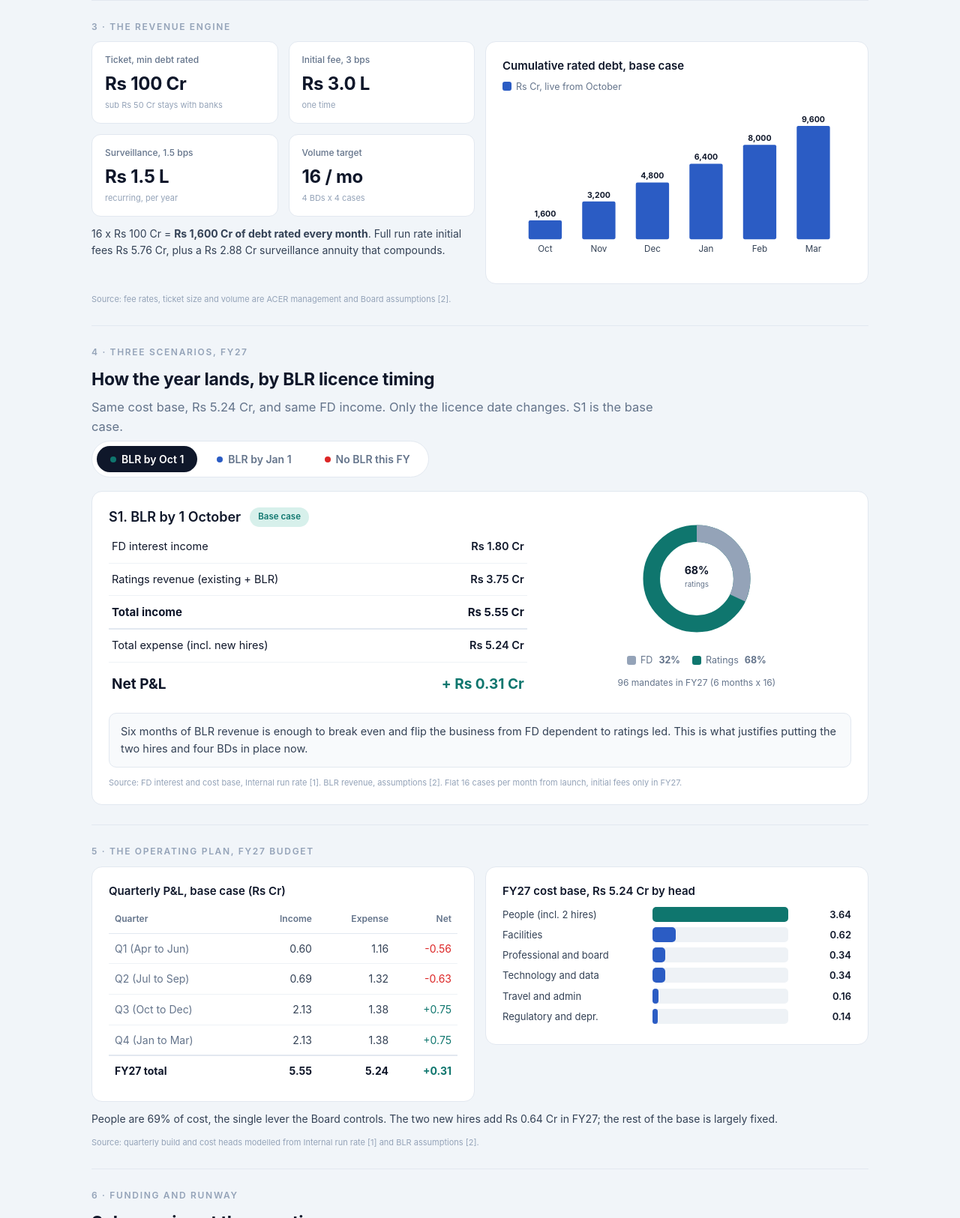
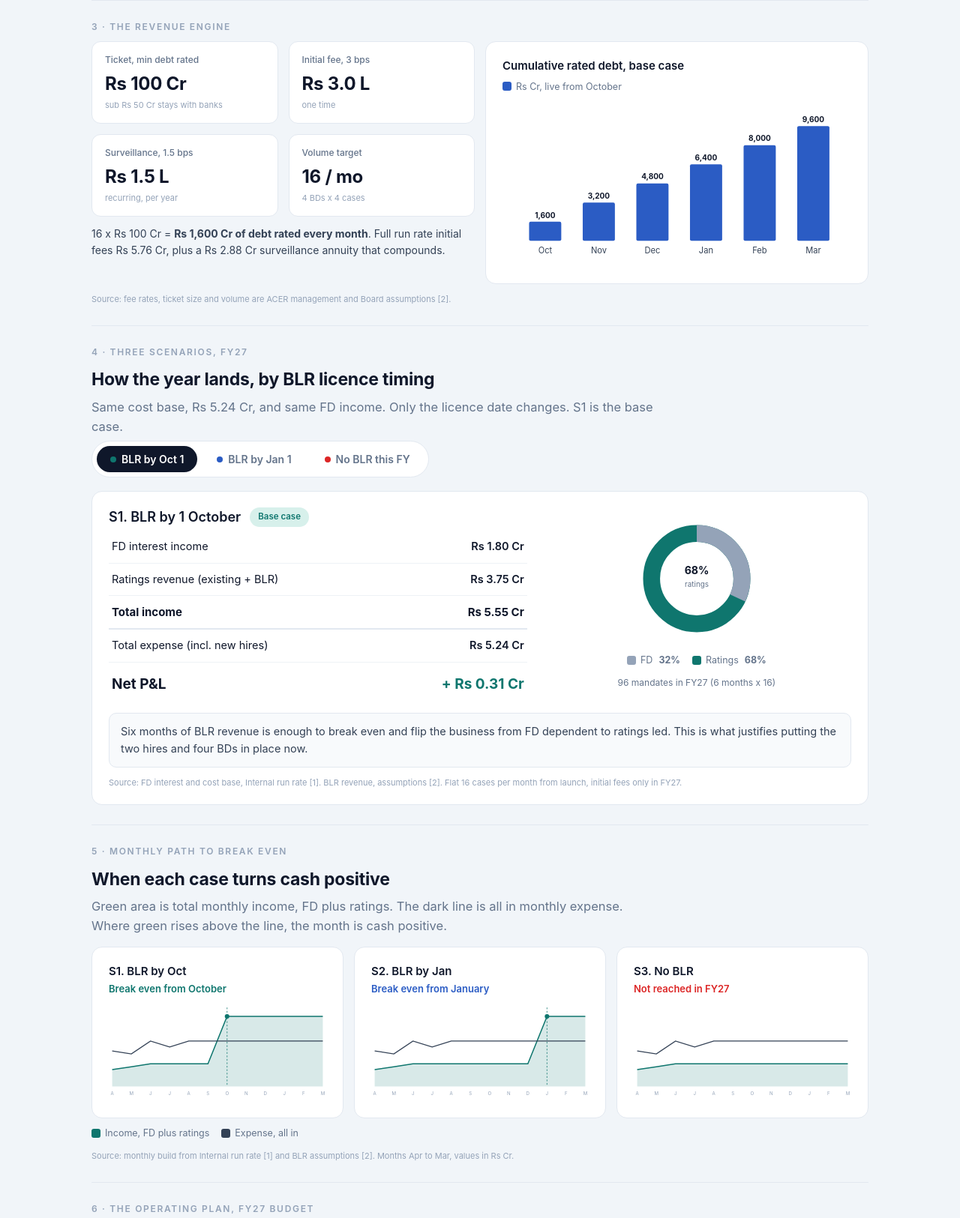
Before and after one commit to acer-developer/AOP, a plain HTML site: page index.html in a window 1280 px wide. Shown: the part 780-2405 px from the top of the page at 75% size. Drawn offline with Linux system fonts and the light colour scheme.

Commit message:
Add monthly break-even projection (3 cases) and industry-level TAM/SAM/SOM to web page and PPT
Green area chart of monthly income vs all-in expense per case (break-even Oct/Jan/none). Industry map with peer revenue, ACER FY26-30 trajectory, and TAM/SAM/SOM share 0.4pct to 0.8pct. PPT validated.

```diff
--- a/index.html
+++ b/index.html
@@ -19,7 +19,7 @@
   header.top{position:sticky; top:0; z-index:40; background:rgba(255,255,255,.93); backdrop-filter:blur(8px); border-bottom:1px solid var(--line);}
   .topin{max-width:1080px; margin:0 auto; padding:13px 22px; display:flex; align-items:center; justify-content:space-between; flex-wrap:wrap; gap:10px;}
   .brand{font-weight:700; font-size:16px;} .brand span{color:var(--accent);}
-  .topnav{display:flex; gap:17px; font-size:13px;}
+  .topnav{display:flex; gap:15px; font-size:13px;}
   .topnav a{color:var(--muted); font-weight:500;} .topnav a:hover{color:var(--ink);}
   .hero{padding:50px 0 22px;}
   .kicker{font-size:12px; letter-spacing:.15em; text-transform:uppercase; color:var(--accent); font-weight:600;}
@@ -27,8 +27,7 @@
   h2{font-size:23px; font-weight:700; letter-spacing:-.01em; margin:0 0 6px;}
   h3{font-size:15px; font-weight:600;}
   .lead{font-size:16.5px; color:var(--muted); max-width:760px;}
-  section{padding:26px 0; border-top:1px solid var(--line); }
-  section:first-of-type{border-top:none;}
+  section{padding:26px 0; border-top:1px solid var(--line);}
   .sectlbl{font-size:12px; letter-spacing:.14em; text-transform:uppercase; color:var(--faint); font-weight:600; margin-bottom:10px;}
   .grid{display:grid; gap:14px;}
   .g4{grid-template-columns:repeat(4,1fr);} .g3{grid-template-columns:repeat(3,1fr);} .g2{grid-template-columns:1fr 1fr;}
@@ -64,23 +63,23 @@
   table.data td:first-child{text-align:left; color:var(--muted);}
   table.data tr.tot td{font-weight:700; color:var(--ink); border-bottom:none; border-top:2px solid var(--line);}
   .hbar-row{display:flex; align-items:center; gap:10px; margin:7px 0; font-size:13px;}
-  .hbar-lbl{width:190px; color:var(--ink2); flex:none;}
-  .hbar-track{flex:1; background:var(--line2); border-radius:5px; height:20px; position:relative;}
+  .hbar-lbl{width:150px; color:var(--ink2); flex:none;}
+  .hbar-track{flex:1; background:var(--line2); border-radius:5px; height:20px;}
   .hbar-fill{height:20px; border-radius:5px;}
-  .hbar-val{width:74px; text-align:right; font-weight:600; color:var(--ink); flex:none;}
+  .hbar-val{width:60px; text-align:right; font-weight:600; color:var(--ink); flex:none;}
   .funnel{display:flex; flex-direction:column; gap:9px;}
-  .fbar{height:54px; border-radius:10px; display:flex; align-items:center; justify-content:space-between; padding:0 18px; color:#fff; font-weight:600; font-size:13.5px;}
+  .fbar{min-height:54px; border-radius:10px; display:flex; align-items:center; justify-content:space-between; padding:10px 18px; color:#fff; font-weight:600; font-size:13.5px;}
   .fbar small{display:block; font-weight:400; font-size:11px; opacity:.9;}
-  .steps{display:flex; flex-direction:column; gap:0;}
+  .steps{display:flex; flex-direction:column;}
   .step{display:flex; gap:14px; padding:9px 0; border-bottom:1px solid var(--line2);}
   .step:last-child{border-bottom:none;}
-  .step .when{width:120px; flex:none; font-weight:600; color:var(--accent); font-size:13px;}
+  .step .when{width:110px; flex:none; font-weight:600; color:var(--accent); font-size:13px;}
   .step .what{font-size:14px; color:var(--ink2);}
   table.mini{width:100%; border-collapse:collapse; font-size:13px;}
   table.mini th{text-align:left; font-weight:600; color:var(--muted); font-size:11.5px; padding:8px 10px; border-bottom:1px solid var(--line);}
   table.mini td{padding:8px 10px; border-bottom:1px solid var(--line2); color:var(--ink2); vertical-align:top;}
   footer{padding:26px 0 60px; color:var(--faint); font-size:12px; border-top:1px solid var(--line);}
-  @media(max-width:820px){ .g4,.g3{grid-template-columns:1fr 1fr;} .g2{grid-template-columns:1fr;} .scenerow{grid-template-columns:1fr;} h1{font-size:29px;} .topnav{display:none;} .hbar-lbl{width:120px;} }
+  @media(max-width:820px){ .g4,.g3{grid-template-columns:1fr 1fr;} .g2{grid-template-columns:1fr;} .scenerow{grid-template-columns:1fr;} h1{font-size:29px;} .topnav{display:none;} }
 </style>
 </head>
 <body>
@@ -88,8 +87,9 @@
 <header class="top"><div class="topin">
   <div class="brand">ACER <span>Credit Rating</span> · FY27 AOP</div>
   <nav class="topnav">
-    <a href="#situation">Situation</a><a href="#scenarios">Scenarios</a><a href="#budget">Budget</a>
-    <a href="#cash">Cash</a><a href="#peers">Peers</a><a href="#plan">Plan</a><a href="#sources">Sources</a>
+    <a href="#situation">Situation</a><a href="#scenarios">Scenarios</a><a href="#path">Path</a>
+    <a href="#budget">Budget</a><a href="#cash">Cash</a><a href="#industry">Industry</a>
+    <a href="#plan">Plan</a><a href="#sources">Sources</a>
   </nav>
 </div></header>
 
@@ -98,7 +98,7 @@
   <section class="hero" style="border:none;">
     <span class="kicker">Board Presentation, Confidential</span>
     <h1>FY27 Annual Operating Plan</h1>
-    <p class="lead">The plan to convert a capital rich, deposit dependent balance sheet into a self sustaining ratings franchise, built on the Bank Loan Rating licence. Base case: BLR live by 1 October. Use the scenario tabs below to compare all three.</p>
+    <p class="lead">The plan to convert a capital rich, deposit dependent balance sheet into a self sustaining ratings franchise, built on the Bank Loan Rating licence. Base case: BLR live by 1 October. Use the scenario tabs to compare all three.</p>
   </section>
 
   <section id="situation">
@@ -180,8 +180,24 @@
     </div>
   </section>
 
+  <section id="path">
+    <div class="sectlbl">5 · Monthly path to break even</div>
+    <h2>When each case turns cash positive</h2>
+    <p class="lead">Green area is total monthly income, FD plus ratings. The dark line is all in monthly expense. Where green rises above the line, the month is cash positive.</p>
+    <div class="grid g3" style="margin-top:14px;">
+      <div class="card"><h3>S1. BLR by Oct</h3><div style="color:var(--pos); font-weight:600; font-size:13px; margin:2px 0 6px;">Break even from October</div><div id="ga1"></div></div>
+      <div class="card"><h3>S2. BLR by Jan</h3><div style="color:var(--accent); font-weight:600; font-size:13px; margin:2px 0 6px;">Break even from January</div><div id="ga2"></div></div>
+      <div class="card"><h3>S3. No BLR</h3><div style="color:var(--loss); font-weight:600; font-size:13px; margin:2px 0 6px;">Not reached in FY27</div><div id="ga3"></div></div>
+    </div>
+    <div class="legend" style="margin-top:10px;">
+      <span><span class="sw" style="background:var(--rate)"></span>Income, FD plus ratings</span>
+      <span><span class="sw" style="background:#334155"></span>Expense, all in</span>
+    </div>
+    <p class="src">Source: monthly build from Internal run rate [1] and BLR assumptions [2]. Months Apr to Mar, values in Rs Cr.</p>
+  </section>
+
   <section id="budget">
-    <div class="sectlbl">5 · The operating plan, FY27 budget</div>
+    <div class="sectlbl">6 · The operating plan, FY27 budget</div>
     <div class="grid g2" style="align-items:start;">
       <div class="card">
         <h3 style="margin-bottom:8px;">Quarterly P&amp;L, base case (Rs Cr)</h3>
@@ -204,7 +220,7 @@
   </section>
 
   <section id="cash">
-    <div class="sectlbl">6 · Funding and runway</div>
+    <div class="sectlbl">7 · Funding and runway</div>
     <h2>Solvency is not the question</h2>
     <div class="grid g4" style="margin-top:12px;">
       <div class="tile"><div class="lbl">Total FD corpus</div><div class="val">Rs 26.1 Cr</div></div>
@@ -220,8 +236,8 @@
     <p class="src">Source: Internal [1]. SEBI net worth basis [10].</p>
   </section>
 
-  <section id="trajectory">
-    <div class="sectlbl">7 · The climb</div>
+  <section id="climb">
+    <div class="sectlbl">8 · The climb</div>
     <div class="grid g2">
       <div class="card">
         <h3 style="margin-bottom:4px;">Operating revenue build (Rs Cr)</h3>
@@ -244,16 +260,24 @@
     <p class="src">Source: FY26 actual, Internal [1]. FY27 to FY29 modelled from Internal baseline [1] and BLR assumptions [2].</p>
   </section>
 
-  <section id="peers">
-    <div class="sectlbl">8 · Where ACER sits</div>
-    <h2>The industry map, and our path</h2>
-    <p class="lead" style="margin-bottom:14px;">Our FY28 target is a credible first rung. Infomerics and Acuite show a small CRA can scale on BLR.</p>
-    <div class="card"><div id="peerBars"></div></div>
-    <p class="src">Source: peer figures from each company's official disclosures, CRISIL [3], CARE [5], India Ratings [6], Infomerics [7], Acuite [8]. ACER, Internal [1] and plan [2]. Rating revenue in Rs Cr; latest published year per company.</p>
+  <section id="industry">
+    <div class="sectlbl">9 · Industry map and our trajectory</div>
+    <h2>What the CRAs earn, and where we go</h2>
+    <p class="lead" style="margin-bottom:14px;">The Indian rating industry is about Rs 2,000 Cr. We enter small and climb a credible ladder.</p>
+    <div class="grid g2" style="align-items:start;">
+      <div class="card"><h3 style="margin-bottom:10px;">Rating revenue, latest year (Rs Cr)</h3><div id="peerBars"></div></div>
+      <div class="card"><h3 style="margin-bottom:10px;">Our revenue trajectory (Rs Cr)</h3><div id="projChart"></div></div>
+    </div>
+    <div class="funnel" style="margin-top:14px;">
+      <div class="fbar" style="background:var(--ink); width:100%;"><span>TAM, Indian rating industry<small>total pure rating revenue pool</small></span><span>~Rs 2,000 Cr</span></div>
+      <div class="fbar" style="background:var(--annuity); width:74%;"><span>SAM, Rs 100 Cr plus BLR segment<small>mid and large corporate BLR</small></span><span>~Rs 500 Cr</span></div>
+      <div class="fbar" style="background:var(--rate); width:38%;"><span>SOM, ACER by FY28<small>about 0.4% of the industry, rising to about 0.8% by FY30</small></span><span>~Rs 8 Cr</span></div>
+    </div>
+    <p class="src">Source: peer figures from official disclosures, CRISIL [3], CARE [5], India Ratings [6], Infomerics [7], Acuite [8]. ACER, Internal [1] and plan [2]. Rating revenue in Rs Cr, latest published year per company. TAM and SAM are estimates.</p>
   </section>
 
   <section id="plan">
-    <div class="sectlbl">9 · Execution</div>
+    <div class="sectlbl">10 · Execution</div>
     <div class="grid g2" style="align-items:start;">
       <div class="card">
         <h3 style="margin-bottom:8px;">Milestones, base case</h3>
@@ -286,8 +310,7 @@
   </section>
 
   <section id="ask">
-    <div class="sectlbl">10 · Recommendation</div>
-    <div class="grid g2" style="align-items:start;">
+    <div class="sectlbl">11 · Recommendation</div>
     <div class="card">
       <h3 style="color:var(--accent); margin-bottom:8px;">The Board is asked to approve</h3>
       <ul class="clean">
@@ -297,20 +320,11 @@
         <li>Noting the plan is fully funded without touching the Rs 25 Cr net worth, with a cost trigger if BLR slips past January.</li>
       </ul>
     </div>
-      <div class="card">
-        <h3 style="margin-bottom:10px;">Market opportunity</h3>
-        <div class="funnel">
-          <div class="fbar" style="background:var(--ink); width:100%;"><span>TAM, Indian rating industry<small>total pure rating revenue pool</small></span><span>~Rs 2,000 Cr</span></div>
-          <div class="fbar" style="background:var(--annuity); width:74%;"><span>SAM, Rs 100 Cr plus BLR segment<small>mid and large corporate BLR</small></span><span>~Rs 500 Cr</span></div>
-          <div class="fbar" style="background:var(--rate); width:38%;"><span>SOM, ACER by FY28<small>about 0.4% of the industry</small></span><span>~Rs 8 Cr</span></div>
-        </div>
-      </div>
-    </div>
     <div class="card" style="margin-top:14px; background:var(--ink); color:#fff; border:none;">
       <div style="font-size:11.5px; letter-spacing:.12em; text-transform:uppercase; color:#cbd5e1; font-weight:600;">Bottom line</div>
       <div style="font-size:16px; font-weight:600; margin-top:6px;">Solvency is secure. Operational self sufficiency by FY28 is the goal, and the BLR licence is the one variable that decides the pace.</div>
     </div>
-    <p class="src">Source: Brickwork [9], hire and cost figures Internal [1]. TAM and SAM are estimates; SOM from this plan's model [2].</p>
+    <p class="src">Source: hire and cost figures, Internal [1]. Brickwork [9].</p>
   </section>
 
   <section id="sources">
@@ -335,7 +349,7 @@
 
 </div>
 
-<footer><div class="wrap">ACER Credit Rating Pvt. Ltd. · FY27 Annual Operating Plan · Prepared for the Board · Figures sourced per section; ACER figures are internal management accounts.</div></footer>
+<footer><div class="wrap">ACER Credit Rating Pvt. Ltd. · FY27 Annual Operating Plan · Prepared for the Board · ACER figures are internal management accounts.</div></footer>
 
 <script>
 (function(){
@@ -346,7 +360,7 @@
   ];
   function cr(v){return (v<0?"Rs -":"Rs ")+Math.abs(v).toFixed(2)+" Cr";}
   function donut(fds,rs){
-    var r=64,c=2*Math.PI*r, fdlen=c*fds/100;
+    var r=64,c=2*Math.PI*r,fdlen=c*fds/100;
     return '<svg viewBox="0 0 170 170" width="160" height="160" role="img" aria-label="Income share FD versus ratings">'
       +'<circle cx="85" cy="85" r="64" fill="none" stroke="#0f766e" stroke-width="24"/>'
       +'<circle cx="85" cy="85" r="64" fill="none" stroke="#94a3b8" stroke-width="24" stroke-dasharray="'+fdlen+' '+(c-fdlen)+'" transform="rotate(-90 85 85)"/>'
@@ -374,20 +388,19 @@
   tabs.forEach(function(t){ t.onclick=function(){ tabs.forEach(function(x){x.classList.remove('active');}); t.classList.add('active'); render(parseInt(t.dataset.s,10)); };});
   render(0);
 
-  function cols(el,data,max,unit){
-    var W=440,H=210,padB=30,padT=22,x0=20, bw=(W-x0-14)/data.length*0.62, gap=(W-x0-14)/data.length*0.38;
-    var sc=(H-padB-padT)/max, yb=H-padB;
+  function cols(el,data,max,color){
+    var W=440,H=210,padB=28,padT=22,x0=20, bw=(W-x0-14)/data.length*0.6, gap=(W-x0-14)/data.length*0.4;
+    var sc=(H-padB-padT)/max, yb=H-padB, col=color||"#2b5cc4";
     var svg='<svg viewBox="0 0 '+W+' '+H+'" width="100%" role="img" aria-label="column chart">';
     data.forEach(function(d,k){ var x=x0+k*(bw+gap)+gap/2, h=d.v*sc;
-      svg+='<rect x="'+x+'" y="'+(yb-h)+'" width="'+bw+'" height="'+h+'" fill="#2b5cc4" rx="2"/>';
-      svg+='<text x="'+(x+bw/2)+'" y="'+(yb-h-5)+'" text-anchor="middle" font-size="10" font-weight="700" fill="#0f172a">'+d.v.toLocaleString()+'</text>';
-      svg+='<text x="'+(x+bw/2)+'" y="'+(yb+16)+'" text-anchor="middle" font-size="11" fill="#334155">'+d.l+'</text>';
+      svg+='<rect x="'+x+'" y="'+(yb-h)+'" width="'+bw+'" height="'+h+'" fill="'+col+'" rx="2"/>';
+      svg+='<text x="'+(x+bw/2)+'" y="'+(yb-h-5)+'" text-anchor="middle" font-size="9.5" font-weight="700" fill="#0f172a">'+d.v.toLocaleString()+'</text>';
+      svg+='<text x="'+(x+bw/2)+'" y="'+(yb+16)+'" text-anchor="middle" font-size="10.5" fill="#334155">'+d.l+'</text>';
     });
     svg+='</svg>'; el.innerHTML=svg;
   }
-  cols(document.getElementById('cumChart'),[
-    {l:"Oct",v:1600},{l:"Nov",v:3200},{l:"Dec",v:4800},{l:"Jan",v:6400},{l:"Feb",v:8000},{l:"Mar",v:9600}
-  ],10600);
+  cols(document.getElementById('cumChart'),[{l:"Oct",v:1600},{l:"Nov",v:3200},{l:"Dec",v:4800},{l:"Jan",v:6400},{l:"Feb",v:8000},{l:"Mar",v:9600}],10600,"#2b5cc4");
+  cols(document.getElementById('projChart'),[{l:"FY26",v:0.08},{l:"FY27",v:3.8},{l:"FY28",v:8.3},{l:"FY29",v:11.3},{l:"FY30",v:16.0}],19,"#0f766e");
 
   function stacked(el,data,max){
     var W=440,H=230,padB=30,padT=18,x0=40, bw=64;
@@ -405,9 +418,7 @@
     });
     svg+='</svg>'; el.innerHTML=svg;
   }
-  stacked(document.getElementById('trajChart'),[
-    {l:"FY26",a:1.56,b:0,c:0},{l:"FY27",a:2.67,b:2.88,c:0},{l:"FY28",a:2.90,b:5.76,c:1.44},{l:"FY29",a:3.10,b:5.76,c:4.32}
-  ],16);
+  stacked(document.getElementById('trajChart'),[{l:"FY26",a:1.56,b:0,c:0},{l:"FY27",a:2.67,b:2.88,c:0},{l:"FY28",a:2.90,b:5.76,c:1.44},{l:"FY29",a:3.10,b:5.76,c:4.32}],16);
 
   function flip(el,data){
     var W=440,H=230,padB=30,padT=18,x0=30, bw=72;
@@ -424,37 +435,45 @@
     });
     svg+='</svg>'; el.innerHTML=svg;
   }
-  flip(document.getElementById('flipChart'),[
-    {l:"FY26",fd:95,rate:5},{l:"FY27",fd:32,rate:68},{l:"FY28",fd:18,rate:82}
-  ]);
+  flip(document.getElementById('flipChart'),[{l:"FY26",fd:95,rate:5},{l:"FY27",fd:32,rate:68},{l:"FY28",fd:18,rate:82}]);
 
   function hbars(el,data,max){
     var html="";
-    data.forEach(function(d){
-      var pct=Math.max(1.2, d.v/max*100);
-      html+='<div class="hbar-row"><div class="hbar-lbl">'+d.l+'</div>'
-        +'<div class="hbar-track"><div class="hbar-fill" style="width:'+pct+'%; background:'+(d.c||"#2b5cc4")+'"></div></div>'
-        +'<div class="hbar-val">'+d.v.toLocaleString()+'</div></div>';
+    data.forEach(function(d){ var pct=Math.max(1.2,d.v/max*100);
+      html+='<div class="hbar-row"><div class="hbar-lbl">'+d.l+'</div><div class="hbar-track"><div class="hbar-fill" style="width:'+pct+'%; background:'+(d.c||"#2b5cc4")+'"></div></div><div class="hbar-val">'+d.v.toLocaleString()+'</div></div>';
     });
     el.innerHTML=html;
   }
-  hbars(document.getElementById('costBars'),[
-    {l:"People (incl. 2 hires)",v:3.64,c:"#0f766e"},
-    {l:"Facilities",v:0.62},
-    {l:"Professional and board",v:0.34},
-    {l:"Technology and data",v:0.34},
-    {l:"Travel and admin",v:0.16},
-    {l:"Regulatory and depr.",v:0.14}
-  ],3.64);
   hbars(document.getElementById('peerBars'),[
-    {l:"ACER now",v:0.9,c:"#2b5cc4"},
-    {l:"ACER FY28 target",v:8,c:"#0f766e"},
-    {l:"Acuite",v:57},
-    {l:"Infomerics",v:95},
-    {l:"India Ratings",v:251},
-    {l:"CARE",v:423},
-    {l:"CRISIL",v:909}
+    {l:"ACER now",v:0.9,c:"#2b5cc4"},{l:"ACER FY28",v:8,c:"#0f766e"},{l:"Acuite",v:57},{l:"Infomerics",v:95},{l:"India Ratings",v:251},{l:"CARE",v:423},{l:"CRISIL",v:909}
   ],909);
+
+  function areaChart(el,inc,exp,beIdx){
+    var W=380,H=170,padB=20,padT=12,padL=6,padR=6,n=inc.length,max=0.8;
+    var xw=(W-padL-padR)/(n-1), yb=H-padB;
+    function X(i){return padL+i*xw;} function Y(v){return yb-v/max*(yb-padT);}
+    var i, area="M"+X(0)+","+yb;
+    for(i=0;i<n;i++)area+=" L"+X(i).toFixed(1)+","+Y(inc[i]).toFixed(1);
+    area+=" L"+X(n-1)+","+yb+" Z";
+    var incL="",expL="";
+    for(i=0;i<n;i++){incL+=(i?" L":"M")+X(i).toFixed(1)+","+Y(inc[i]).toFixed(1);}
+    for(i=0;i<n;i++){expL+=(i?" L":"M")+X(i).toFixed(1)+","+Y(exp[i]).toFixed(1);}
+    var mon=["A","M","J","J","A","S","O","N","D","J","F","M"];
+    var svg='<svg viewBox="0 0 '+W+' '+H+'" width="100%" role="img" aria-label="monthly income area versus expense line">';
+    svg+='<path d="'+area+'" fill="#0f766e" fill-opacity="0.16"/>';
+    svg+='<path d="'+incL+'" fill="none" stroke="#0f766e" stroke-width="2"/>';
+    svg+='<path d="'+expL+'" fill="none" stroke="#334155" stroke-width="1.75"/>';
+    if(beIdx>=0){ var bx=X(beIdx);
+      svg+='<line x1="'+bx+'" y1="'+padT+'" x2="'+bx+'" y2="'+yb+'" stroke="#0f766e" stroke-width="1" stroke-dasharray="3 3"/>';
+      svg+='<circle cx="'+bx+'" cy="'+Y(inc[beIdx]).toFixed(1)+'" r="4" fill="#0f766e"/>';
+    }
+    for(i=0;i<n;i++)svg+='<text x="'+X(i).toFixed(1)+'" y="'+(H-5)+'" text-anchor="middle" font-size="8" fill="#94a3b8">'+mon[i]+'</text>';
+    svg+='</svg>'; el.innerHTML=svg;
+  }
+  var EXP=[0.36,0.33,0.46,0.40,0.46,0.46,0.46,0.46,0.46,0.46,0.46,0.46];
+  areaChart(document.getElementById('ga1'),[0.17,0.20,0.23,0.23,0.23,0.23,0.71,0.71,0.71,0.71,0.71,0.71],EXP,6);
+  areaChart(document.getElementById('ga2'),[0.17,0.20,0.23,0.23,0.23,0.23,0.23,0.23,0.23,0.71,0.71,0.71],EXP,9);
+  areaChart(document.getElementById('ga3'),[0.17,0.20,0.23,0.23,0.23,0.23,0.23,0.23,0.23,0.23,0.23,0.23],EXP,-1);
 })();
 </script>
 </body>
```
Also changed, not shown: 1 other file. Lines whose indentation alone changed are shown as unchanged.
